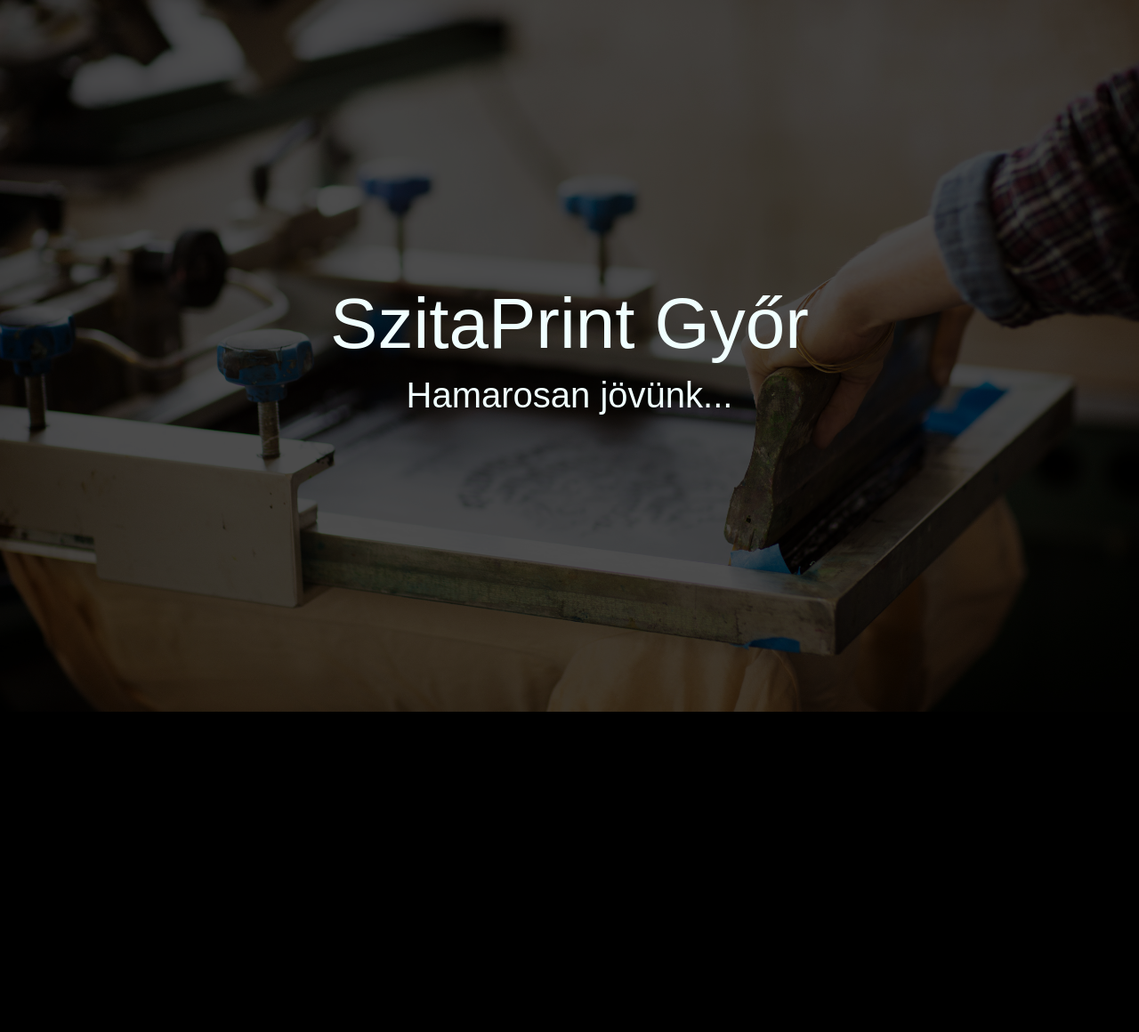
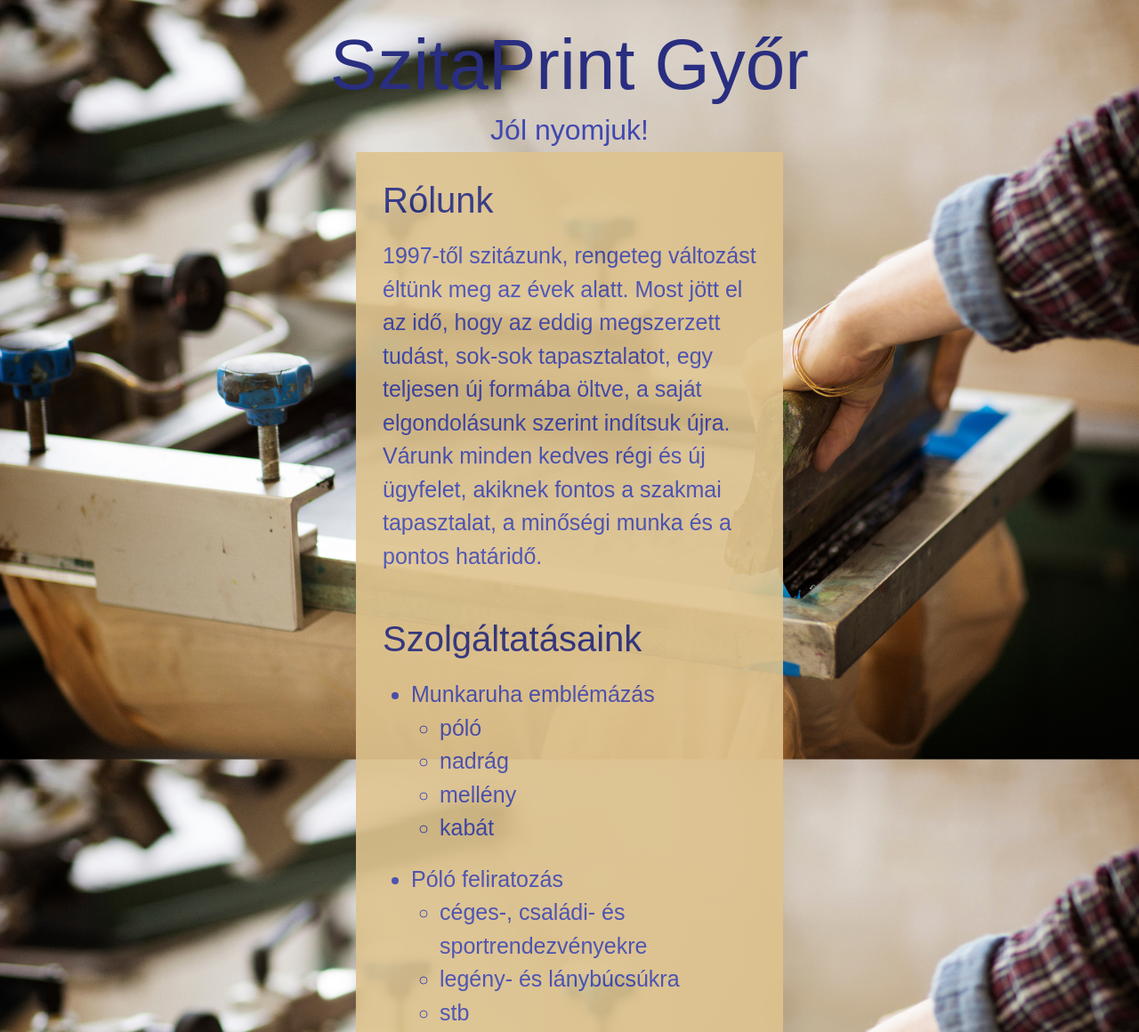
Before and after one commit to sleepingevil/szitaprint.hu, a plain HTML site: page index.html in a window 1280 px wide. Shown: the top 1160 px of the page at 89% size. Before the commit the page ends 800 px from the top, so only its background shows below. Drawn offline with nearby package versions, Linux system fonts and the light colour scheme; a web font is replaced by a local one.

Commit message:
Initial commit

```diff
--- a/index.html
+++ b/index.html
@@ -1,5 +1,5 @@
 <!DOCTYPE html>
-<html lang="en">
+<html lang="hu">
 
 <head>
   <meta charset="UTF-8">
@@ -15,7 +15,7 @@
   <meta property="og:url" content="https://szitaprint.hu/">
   <meta property="og:title" content="SzitaPrint Győr | Szitanyomás pólókra, munkaruhára és bármi másra">
   <meta property="og:description"
-    content="Egyedi pólók, munkaruhák nagy tételben szitanyomással Győrben. Ezzel a technológiával nem csak ruhákra, de bármilyen anyagra tudunk szöveget és mintázatot nyomni, ami különösen megéri ha nagy tételben van szükség rá.">
+    content="Egyedi pólók, munkaruhák nagy tételben szitanyomással Győrben. Ezzel a technológiával nemcsak ruhákra, de bármilyen anyagra tudunk szöveget és mintázatot nyomni, ami különösen megéri ha nagy tételben van szükség rá.">
   <meta property="og:image" content="https://www.szitaprint.hu/assets/szitaprint1.png">
 
   <!-- Twitter -->
@@ -26,9 +26,9 @@
     content="Egyedi pólók, munkaruhák nagy tételben szitanyomással Győrben. Ezzel a technológiával nem csak ruhákra, de bármilyen anyagra tudunk szöveget és mintázatot nyomni, ami különösen megéri ha nagy tételben van szükség rá.">
   <meta property="twitter:image" content="https://www.szitaprint.hu/assets/szitaprint.hu.png">
   <title>SzitaPrint Győr | Szitanyomás pólókra, munkaruhára és bármi másra Győrben</title>
-  <link rel="apple-touch-icon" sizes="180x180" href="/apple-touch-icon.png">
-  <link rel="icon" type="image/png" sizes="32x32" href="/favicon-32x32.png">
-  <link rel="icon" type="image/png" sizes="16x16" href="/favicon-16x16.png">
+  <link rel="apple-touch-icon" sizes="180x180" href="apple-touch-icon.png">
+  <link rel="icon" type="image/png" sizes="32x32" href="favicon-32x32.png">
+  <link rel="icon" type="image/png" sizes="16x16" href="favicon-16x16.png">
   <link rel="manifest" href="/site.webmanifest">
   <link rel="mask-icon" href="/safari-pinned-tab.svg" color="#5bbad5">
   <link rel="preconnect" href="https://fonts.googleapis.com">
@@ -39,20 +39,49 @@
     crossorigin="anonymous" referrerpolicy="no-referrer" />
   <link href="https://cdn.jsdelivr.net/npm/bootstrap@5.3.3/dist/css/bootstrap.min.css" rel="stylesheet"
     integrity="sha384-QWTKZyjpPEjISv5WaRU9OFeRpok6YctnYmDr5pNlyT2bRjXh0JMhjY6hW+ALEwIH" crossorigin="anonymous">
-  <link rel="stylesheet" href="/assets/styles.css?2">
+  <link rel="stylesheet" href="styles.css?2">
 </head>
 
 <body>
-  <div id="main" class="clearfix">
-    <div class="hero-text">
-      <h1 class="display-1">SzitaPrint Győr</h1>
-      <p class="display-6">Hamarosan jövünk...</p>
-    </div>
-  </div>
+	<div class="header">
+		<h1 class="title">SzitaPrint Győr</h1>
+		<p class="slogan">Jól nyomjuk!</p>
+	</div>
+	<div class="content">
+		<h1>Rólunk</h1>
+		<p>1997-től szitázunk, rengeteg változást éltünk meg az évek alatt. Most jött el az idő, hogy az eddig megszerzett tudást, sok-sok  tapasztalatot, egy teljesen új formába öltve, a saját elgondolásunk szerint indítsuk újra.
+Várunk minden kedves régi és új ügyfelet, akiknek fontos a szakmai tapasztalat, a minőségi munka és a pontos határidő.</p>
+		<h1>Szolgáltatásaink</h1>
+		<ul>
+			<li>Munkaruha emblémázás</li>
+			<ul>
+				<li>póló</li>
+				<li>nadrág</li>
+				<li>mellény</li>
+				<li>kabát</li>
+			</ul>
+			<li>Póló feliratozás</li>
+			<ul>
+				<li>céges-, családi- és sportrendezvényekre</li>
+				<li>legény- és lánybúcsúkra</li>
+				<li>stb</li>
+			</ul>
+			<li>Egyéb szitanyomás</li>
+			<ul>
+				<li>szalvéta</li>
+				<li>vászontáska</li>
+				<li>papírtáska</li>
+				<li>borosdoboz</li>
+				<li>határidőnapló</li>
+				<li>esernyő</li>
+				<li>stb</li>
+			</ul>
+		</ul>
+		<p>Elképzeléseit kiváló minőségben megvalósítjuk.</p>
+		<h1>Keressen minket elérhetőségeinken!</h1>
+		<p>Telefon: +36...<br>E-mail: izébizé@...<br>Személyesen: Győr ittmegitt.</p>
+	</div>
 
-  <script src="https://cdn.jsdelivr.net/npm/bootstrap@5.3.3/dist/js/bootstrap.bundle.min.js"
-    integrity="sha384-YvpcrYf0tY3lHB60NNkmXc5s9fDVZLESaAA55NDzOxhy9GkcIdslK1eN7N6jIeHz"
-    crossorigin="anonymous"></script>
 </body>
 
 </html>
--- /dev/null
+++ b/styles.css
@@ -0,0 +1,76 @@
+html,
+body {
+  position: relative;
+  width: 100%;
+  height: 100%;
+  margin: 0;
+  padding: 0;
+  font-size: 16px;
+  font-family: "Lexend Tera", sans-serif;
+  font-weight: 400;
+  font-style: normal;
+  background-image: url('background.jpeg');
+  background-position: center center;
+  background-repeat: no-repeat;
+  -webkit-background-size: cover;
+  -moz-background-size: cover;
+  -o-background-size: cover;
+  background-size: cover;
+  background-attachment: fixed;
+}
+
+h1 {
+	color: #292e80;
+	margin-bottom: 20px;
+}
+
+p {
+	color: #4148b0;
+	margin-bottom: 50px;
+	font-size: 25px;
+
+}
+
+.title {
+	font-size: 5em;
+	text-align: center;
+	margin-bottom: 1px;
+}
+
+.slogan {
+	text-align: center;
+	font-size: 2em;
+	margin-bottom: 1px;
+}
+
+.info {
+	text-align: center;
+	font-size: 1em;
+}
+
+.content {
+	background-color: #dec38e;
+	margin-left: 400px;
+	margin-right: 400px;
+	padding: 30px;
+	min-height: 100vh;
+	opacity: 0.9;
+}
+
+.banner {
+	height: 50vh;
+	width: 100vw;
+}
+
+li {
+	color: #4148b0;
+	font-size: 25px;
+}
+
+li:last-child {
+	margin-bottom: 20px;
+}
+
+.header {
+	padding-top: 25px;
+}
```
Also changed, not shown: background.jpeg (added).
